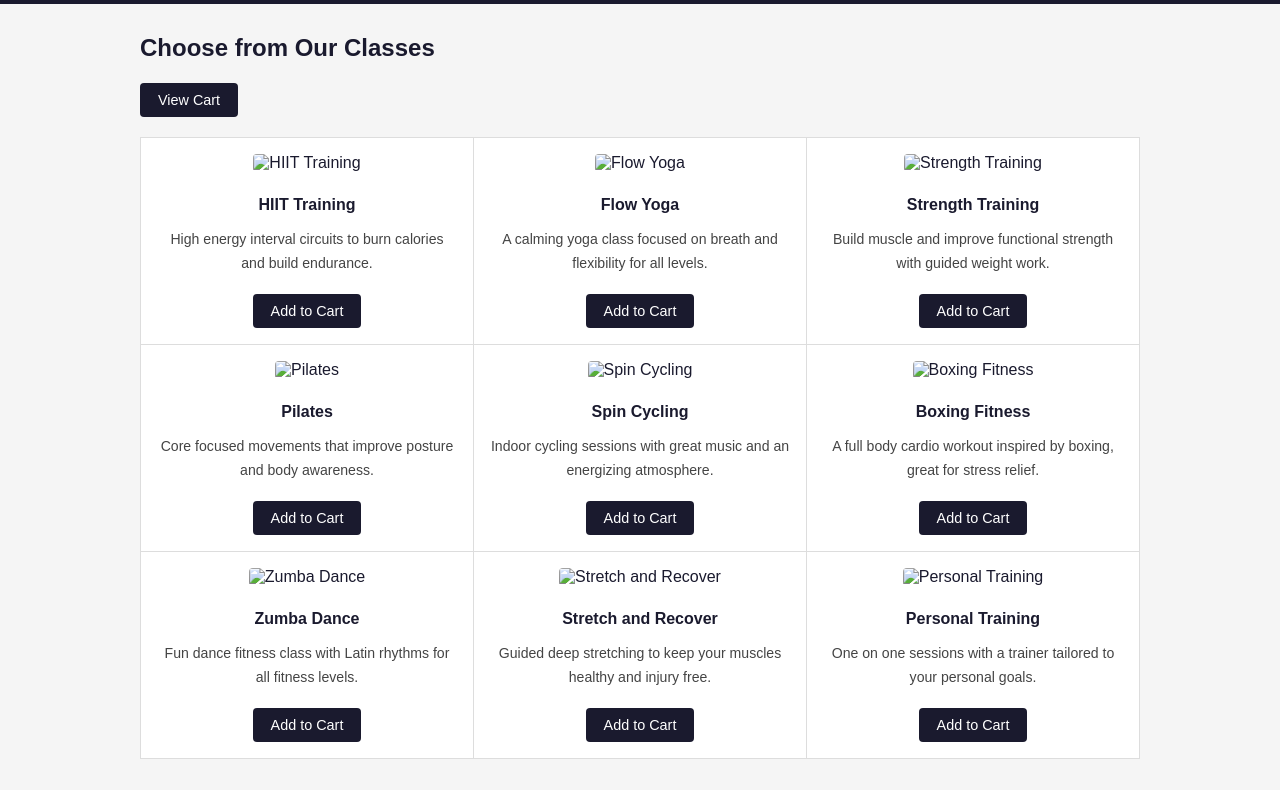
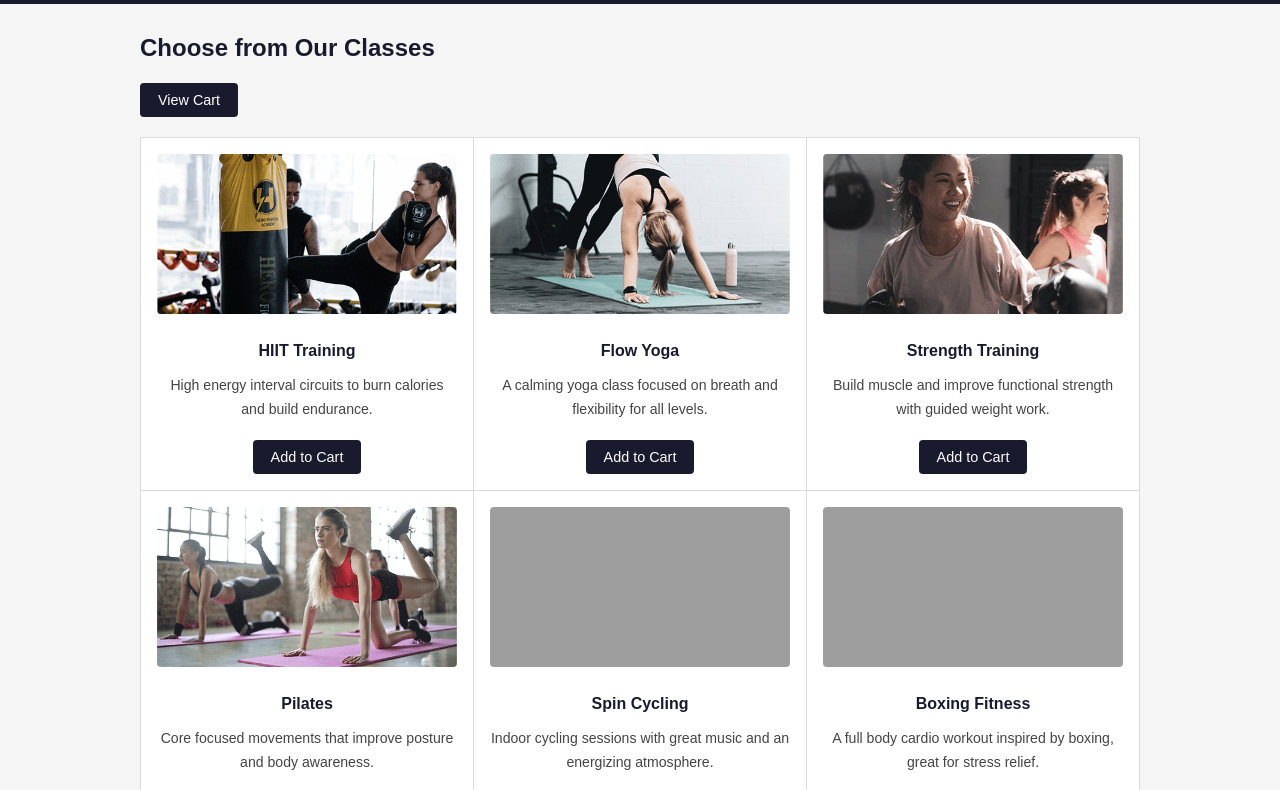
Before and after one commit to Kodelack47/ABCFitnessStudio, a plain HTML site: page gallery.html in a window 1280 px wide. Shown: the part 86-876 px from the top of the page. Drawn offline with Linux system fonts and the light colour scheme; the site is published under a folder, as on GitHub Pages, so addresses that start at the root find nothing.

Commit message:
Fix broken images on GitHub Pages
Image paths started with '/' (pointing at the site root instead of
this project) or used lowercase 'images/' while the folder is 'Images/'.
GitHub Pages is case-sensitive, so all 13 images failed to load.

```diff
--- a/gallery.html
+++ b/gallery.html
@@ -10,7 +10,7 @@
 <body>
 
   <header>
-    <img src="/Images/logo.png" alt="ABC Fitness Studio Logo">
+    <img src="Images/logo.png" alt="ABC Fitness Studio Logo">
     <h1>Gallery</h1>
     <nav>
       <a href="index.html">Home</a>
@@ -27,19 +27,19 @@
     <table>
       <tr>
         <td>
-          <img src="/Images/Individual kickboxing session.png" alt="HIIT Training">
+          <img src="Images/Individual kickboxing session.png" alt="HIIT Training">
           <h3>HIIT Training</h3>
           <p>High energy interval circuits to burn calories and build endurance.</p>
           <button onclick="addToCart('HIIT Training')">Add to Cart</button>
         </td>
         <td>
-          <img src="/Images/Individual yoga session.png" alt="Flow Yoga">
+          <img src="Images/Individual yoga session.png" alt="Flow Yoga">
           <h3>Flow Yoga</h3>
           <p>A calming yoga class focused on breath and flexibility for all levels.</p>
           <button onclick="addToCart('Flow Yoga')">Add to Cart</button>
         </td>
         <td>
-          <img src="/Images/Group kickboxing session.png" alt="Strength Training">
+          <img src="Images/Group kickboxing session.png" alt="Strength Training">
           <h3>Strength Training</h3>
           <p>Build muscle and improve functional strength with guided weight work.</p>
           <button onclick="addToCart('Strength Training')">Add to Cart</button>
@@ -47,19 +47,19 @@
       </tr>
       <tr>
         <td>
-          <img src="/Images/Group Pilates session.png" alt="Pilates">
+          <img src="Images/Group Pilates session.png" alt="Pilates">
           <h3>Pilates</h3>
           <p>Core focused movements that improve posture and body awareness.</p>
           <button onclick="addToCart('Pilates')">Add to Cart</button>
         </td>
         <td>
-          <img src="/Images/bike.jpg" alt="Spin Cycling">
+          <img src="Images/bike.jpg" alt="Spin Cycling">
           <h3>Spin Cycling</h3>
           <p>Indoor cycling sessions with great music and an energizing atmosphere.</p>
           <button onclick="addToCart('Spin Cycling')">Add to Cart</button>
         </td>
         <td>
-          <img src="/Images/boxing.jpg" alt="Boxing Fitness">
+          <img src="Images/boxing.jpg" alt="Boxing Fitness">
           <h3>Boxing Fitness</h3>
           <p>A full body cardio workout inspired by boxing, great for stress relief.</p>
           <button onclick="addToCart('Boxing Fitness')">Add to Cart</button>
@@ -67,19 +67,19 @@
       </tr>
       <tr>
         <td>
-          <img src="/Images/zumba.jpg" alt="Zumba Dance">
+          <img src="Images/zumba.jpg" alt="Zumba Dance">
           <h3>Zumba Dance</h3>
           <p>Fun dance fitness class with Latin rhythms for all fitness levels.</p>
           <button onclick="addToCart('Zumba Dance')">Add to Cart</button>
         </td>
         <td>
-          <img src="/Images/strength.jpg" alt="Stretch and Recover">
+          <img src="Images/strength.jpg" alt="Stretch and Recover">
           <h3>Stretch and Recover</h3>
           <p>Guided deep stretching to keep your muscles healthy and injury free.</p>
           <button onclick="addToCart('Stretch and Recover')">Add to Cart</button>
         </td>
         <td>
-          <img src="/Images/trainer.jpg" alt="Personal Training">
+          <img src="Images/trainer.jpg" alt="Personal Training">
           <h3>Personal Training</h3>
           <p>One on one sessions with a trainer tailored to your personal goals.</p>
           <button onclick="addToCart('Personal Training')">Add to Cart</button>
```
Also changed, not shown: aboutus.html (+1 -1 lines), community.html (+1 -1 lines), index.html (+3 -3 lines).
